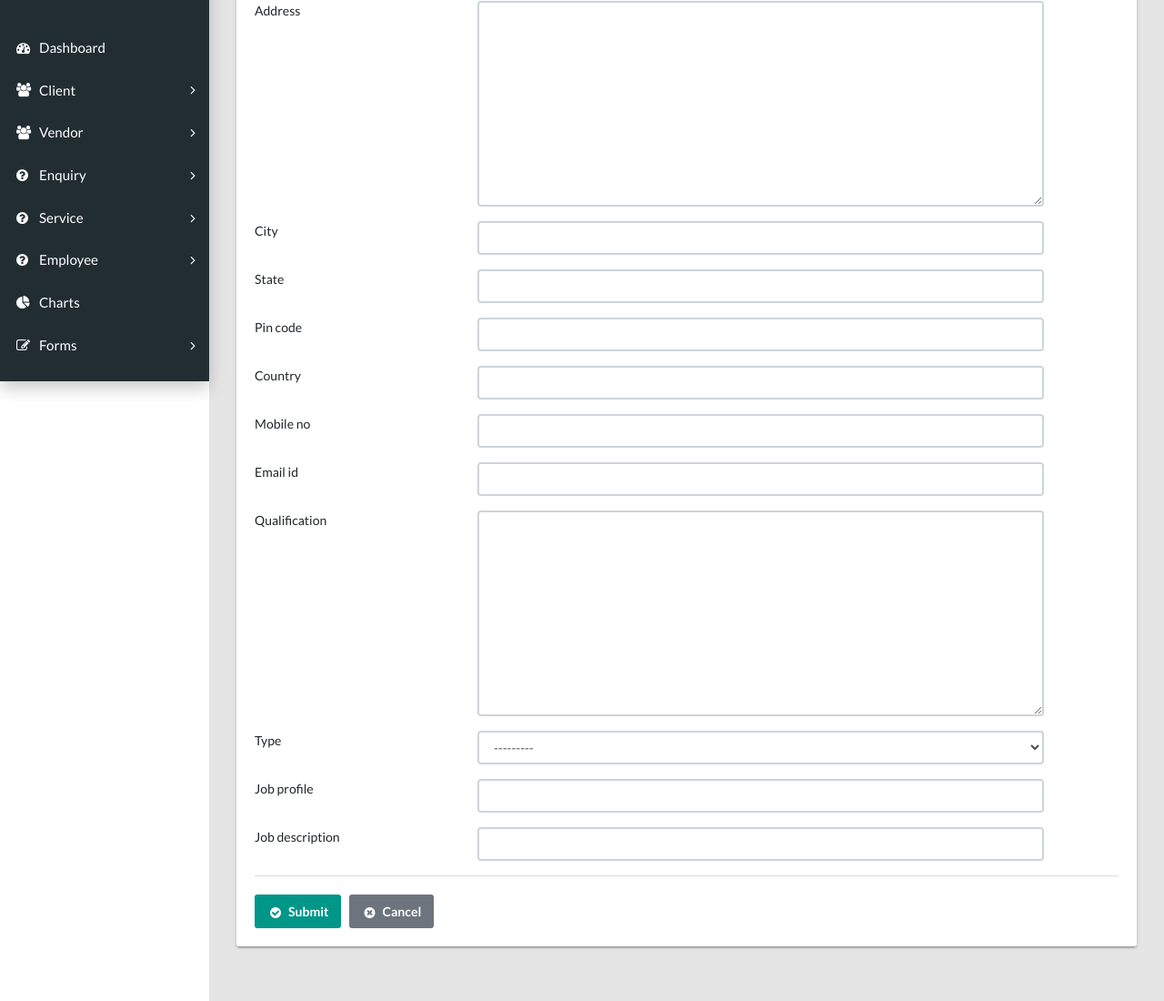
After one commit to manjot-baj/Stock-Management, a Django app: page /employee_form/ in a window 1280 px wide. The commit adds this page. Shown: the part 381-1481 px from the top of the page at 91% size. Run offline with Django 3.2, Linux system fonts and the light colour scheme; parts of the project's set-up code (start-up, migrations or seed data) failed here and were passed over; some libraries are stand-ins or nearby versions.

Commit message:
[added employee and service]

```diff
--- a/Stock_Management/SM/service.py
+++ b/Stock_Management/SM/service.py
@@ -12,7 +12,9 @@ def random_string():
 
 
 class ServiceType(BaseModel):
-    service_type = models.CharField(max_length=100, null=True, blank=True)
+    name = models.CharField(max_length=100, null=True, blank=True)
+    def __str__(self):
+        return self.name
 
 
 class Service(BaseModel):
--- a/Stock_Management/SMdashboard/forms.py
+++ b/Stock_Management/SMdashboard/forms.py
@@ -1,6 +1,6 @@
 import os
 from django import forms
-from SM import enquiry
+from SM import enquiry, employee_data, service
 
 
 class ClientForm(forms.Form):
@@ -63,3 +63,43 @@ class EnqueryForm(forms.ModelForm):
             'contact_no': forms.TextInput(attrs={'class': 'form-control'}),
             'email_id': forms.TextInput(attrs={'class': 'form-control'}),
         }
+
+class EmployeeForm(forms.ModelForm):
+    class Meta:
+        model = employee_data.Employee
+        fields = ['photo', 'join_date', 'name', 'address', 'city', 'state', 'pin_code', 'country', 'mobile_no', 'email_id',
+                  'qualification', 'type', 'job_profile', 'job_description',
+        ]
+        widgets = {
+            # 'photo': forms.ImageField(attrs={'class': 'form-control'}),
+            # 'join_date': forms.DateInput(attrs={'type': 'date'}),
+            'join_date': forms.widgets.DateInput(attrs={'type': 'date'}),
+            'name': forms.TextInput(attrs={'class': 'form-control'}),
+            'address': forms.Textarea(attrs={'class': 'form-control'}),
+            'city': forms.TextInput(attrs={'class': 'form-control'}),
+            'state': forms.TextInput(attrs={'class': 'form-control'}),
+            'pin_code': forms.TextInput(attrs={'class': 'form-control'}),
+            'country': forms.TextInput(attrs={'class': 'form-control'}),
+            'mobile_no': forms.TextInput(attrs={'class': 'form-control'}),
+            'email_id': forms.TextInput(attrs={'class': 'form-control'}),
+            'qualification': forms.Textarea(attrs={'class': 'form-control'}),
+            'type': forms.Select(attrs={'class': 'form-control'}),
+            'job_profile': forms.TextInput(attrs={'class': 'form-control'}),
+            'job_description': forms.TextInput(attrs={'class': 'form-control'}),
+        }
+
+class ServiceForm(forms.ModelForm):
+    class Meta:
+        model = service.Service
+        fields = [
+            'service_number', 'date', 'client', 'service_type', 'description', 'photo', 'status'
+        ]
+
+        widgets = {
+            'service_number': forms.TextInput(attrs={'class': 'form-control'}),
+            'date': forms.widgets.DateInput(attrs={'type': 'date'}),
+            'client': forms.Select(attrs={'class': 'form-control'}),
+            'service_type': forms.Select(attrs={'class': 'form-control'}),
+            'description': forms.Textarea(attrs={'class': 'form-control'}),
+            'status': forms.Select(attrs={'class': 'form-control'}),
+        }
--- a/Stock_Management/SMdashboard/templates/SMdashboard/base.html
+++ b/Stock_Management/SMdashboard/templates/SMdashboard/base.html
@@ -156,6 +156,26 @@
             </ul>
         </li>
 
+        <li class="treeview"><a class="app-menu__item" href="#" data-toggle="treeview">
+            <i class="app-menu__icon fa fa-question-circle" aria-hidden="true"></i><span class="app-menu__label">Service</span>
+            <i class="treeview-indicator fa fa-angle-right"></i></a>
+            <ul class="treeview-menu">
+                <li><a class="treeview-item" href="{% url 'service_form' %}"><i class="icon fa fa-circle-o"></i>
+                    Add Service</a></li>
+                <li><a class="treeview-item" href="{% url 'service' %}"><i class="icon fa fa-circle-o"></i>Services</a></li>
+            </ul>
+        </li>
+
+        <li class="treeview"><a class="app-menu__item" href="#" data-toggle="treeview">
+            <i class="app-menu__icon fa fa-question-circle" aria-hidden="true"></i><span class="app-menu__label">Employee</span>
+            <i class="treeview-indicator fa fa-angle-right"></i></a>
+            <ul class="treeview-menu">
+                <li><a class="treeview-item" href="{% url 'employee_form' %}"><i class="icon fa fa-circle-o"></i>
+                    Add Employee</a></li>
+                <li><a class="treeview-item" href="{% url 'employee' %}"><i class="icon fa fa-circle-o"></i>Employees</a></li>
+            </ul>
+        </li>
+
         <li><a class="app-menu__item" href="charts.html"><i class="app-menu__icon fa fa-pie-chart"></i><span
                 class="app-menu__label">Charts</span></a></li>
         <li class="treeview"><a class="app-menu__item" href="#" data-toggle="treeview"><i
--- /dev/null
+++ b/Stock_Management/SMdashboard/templates/SMdashboard/employee_form.html
@@ -0,0 +1,122 @@
+{% extends 'SMdashboard/base.html' %}
+{% load static %}
+{% block content %}
+{{ block.super }}
+<div class="app-title">
+    <div>
+        <h1><i class="fa fa-edit"></i> Employee Form</h1>
+        <p>Employee Form</p>
+    </div>
+</div>
+<div class="row">
+    <div class="col-md-12">
+        <div class="tile">
+            <h3 class="tile-title">Submit Enquiry</h3>
+            <div class="tile-body">
+                <form class="form-horizontal" action="" method="post" enctype="multipart/form-data">
+                    {% csrf_token %}
+                    <div class="form-group row">
+                        <label class="control-label col-md-3">{{employee.photo.label}}</label>
+                        <div class="col-md-8">
+                            {{employee.photo}}
+                        </div>
+                    </div>
+                    <div class="form-group row">
+                        <label class="control-label col-md-3">{{employee.join_date.label}}</label>
+                        <div class="col-md-8">
+                            {{employee.join_date}}
+                        </div>
+                    </div>
+                    <div class="form-group row">
+                        <label class="control-label col-md-3">{{employee.name.label}}</label>
+                        <div class="col-md-8">
+                            {{employee.name}}
+                        </div>
+                    </div>
+                    <div class="form-group row">
+                        <label class="control-label col-md-3">{{employee.address.label}}</label>
+                        <div class="col-md-8">
+                            {{employee.address}}
+                        </div>
+                    </div>
+
+                    <div class="form-group row">
+                        <label class="control-label col-md-3">{{employee.city.label}}</label>
+                        <div class="col-md-8">
+                            {{employee.city}}
+                        </div>
+                    </div>
+
+                    <div class="form-group row">
+                        <label class="control-label col-md-3">{{employee.state.label}}</label>
+                        <div class="col-md-8">
+                            {{employee.state}}
+                        </div>
+                    </div>
+                    <div class="form-group row">
+                        <label class="control-label col-md-3">{{employee.pin_code.label}}</label>
+                        <div class="col-md-8">
+                            {{employee.pin_code}}
+                        </div>
+                    </div>
+                    <div class="form-group row">
+                        <label class="control-label col-md-3">{{employee.country.label}}</label>
+                        <div class="col-md-8">
+                            {{employee.country}}
+                        </div>
+                    </div>
+                    <div class="form-group row">
+                        <label class="control-label col-md-3">{{employee.mobile_no.label}}</label>
+                        <div class="col-md-8">
+                            {{employee.mobile_no}}
+                        </div>
+                    </div>
+                    <div class="form-group row">
+                        <label class="control-label col-md-3">{{employee.email_id.label}}</label>
+                        <div class="col-md-8">
+                            {{employee.email_id}}
+                        </div>
+                    </div>
+                    <div class="form-group row">
+                        <label class="control-label col-md-3">{{employee.qualification.label}}</label>
+                        <div class="col-md-8">
+                            {{employee.qualification}}
+                        </div>
+                    </div>
+                    <div class="form-group row">
+                        <label class="control-label col-md-3">{{employee.type.label}}</label>
+                        <div class="col-md-8">
+                            {{employee.type}}
+                        </div>
+                    </div>
+                    <div class="form-group row">
+                        <label class="control-label col-md-3">{{employee.job_profile.label}}</label>
+                        <div class="col-md-8">
+                            {{employee.job_profile}}
+                        </div>
+                    </div>
+                    <div class="form-group row">
+                        <label class="control-label col-md-3">{{employee.job_description.label}}</label>
+                        <div class="col-md-8">
+                            {{employee.job_description}}
+                        </div>
+                    </div>
+
+                    <div class="tile-footer">
+                        <div class="row">
+                            <div class="col-md-8 col-md-offset-3">
+                                <button class="btn btn-primary" type="submit"><i
+                                        class="fa fa-fw fa-lg fa-check-circle"></i>Submit
+                                </button>&nbsp;&nbsp;&nbsp;<a class="btn btn-secondary" href="#"><i
+                                    class="fa fa-fw fa-lg fa-times-circle"></i>Cancel</a>
+                            </div>
+                        </div>
+                    </div>
+                </form>
+            </div>
+
+        </div>
+    </div>
+    <div class="clearix"></div>
+</div>
+{% endblock %}
--- a/Stock_Management/SMdashboard/urls.py
+++ b/Stock_Management/SMdashboard/urls.py
@@ -11,4 +11,8 @@ urlpatterns = [
                   path('new_vendor/', views.VendorView.as_view(), {'vendor_form': ''}, name="new_vendor"),
                   path('enquiry_form/', views.Enquiry.as_view(), {'enquiry_form': ''}, name="enquiry_form"),
                   path('enquiry/', views.Enquiry.as_view(), name="enquiry"),
+                  path('employee/', views.Employee.as_view(), name="employee"),
+                  path('employee_form/', views.Employee.as_view(), {'employee_form': ''}, name="employee_form"),
+                  path('service/', views.Service.as_view(), name="service"),
+                  path('service_form/', views.Service.as_view(), {'service_form': ''}, name="service_form"),
               ] + static(settings.MEDIA_URL, document_root=settings.MEDIA_ROOT)
--- a/Stock_Management/SMdashboard/views.py
+++ b/Stock_Management/SMdashboard/views.py
@@ -7,7 +7,7 @@ from django.views.generic import ListView, View
 from django.db.models import (Case, CharField, Count, DateTimeField,
                               ExpressionWrapper, F, FloatField, Func, Max, Min,
                               Prefetch, Q, Sum, Value, When, Subquery)
-from SM import enquiry
+from SM import enquiry, employee_data, service
 
 
 class Dashboard(View):
@@ -230,12 +230,12 @@ class VendorView(View):
 class Enquiry(View):
     from .forms import EnqueryForm
     form = EnqueryForm
-    dashboard_template = 'SMdashboard/dashboard.html'
+    # dashboard_template = 'SMdashboard/dashboard.html'
     enquiryForm_template = 'SMdashboard/enquiry_form.html'
     enquiryForm_table = 'SMdashboard/table-enquiry.html'
 
     model = enquiry.Enquiry
-    enquiry_tableTemplate = 'dashboard/table-enquiry.html'
+    # enquiry_tableTemplate = 'dashboard/table-enquiry.html'
 
     def get_data(self):
 
@@ -257,7 +257,7 @@ class Enquiry(View):
             return render(request, self.enquiryForm_template, {'enquiry': self.form()})
         data = self.get_data()
         print(data)
-        return render(request, self.enquiryForm_table, {'data': data})  # json.dumps(data)
+        return render(request, self.enquiryForm_table, {'data': data})
 
     def post(self, request, *args, **kwargs):
         form = self.EnqueryForm(request.POST)
@@ -287,3 +287,103 @@ class Enquiry(View):
             )
             return redirect(to='enquiry')
         return redirect(to='enquiry_form')
+
+
+class Employee(View):
+    from .forms import EmployeeForm
+    form = EmployeeForm
+
+    model = employee_data.Employee
+
+    # dashboard_template = 'SMdashboard/dashboard.html'
+    employeeForm_template = 'SMdashboard/employee_form.html'
+    employeeForm_table = 'SMdashboard/table-employee.html'
+
+    def get_data(self):
+        data = self.model.objects.all().values(
+            'photo', 'name', 'address', 'city', 'state', 'pin_code', 'country', 'mobile_no', 'email_id',
+            'qualification', 'type', 'job_profile', 'job_description', 'pk',
+        ).annotate(
+            date=ExpressionWrapper(Func(F('join_date'), Value("DD/MM/YYYY"), function='TO_CHAR'),
+                                   output_field=CharField()),
+        ).order_by("-date")
+        return list(data)
+
+    def get(self, request, *args, **kwargs):
+        if 'employee_form' in kwargs:
+            return render(request, self.employeeForm_template, {'employee': self.form()})
+        data = self.get_data()
+        print(data)
+        return render(request, self.employeeForm_table, {'data': data})
+
+    def post(self, request, *args, **kwargs):
+        form = self.EmployeeForm(request.POST, request.FILES,)
+        print(form.is_valid)
+        print(form)
+        if form.is_valid():
+            photo = form.cleaned_data.get('photo')
+            join_date = form.cleaned_data.get('join_date')
+            name = form.cleaned_data.get('name')
+            address = form.cleaned_data.get('address')
+            city = form.cleaned_data.get('city')
+            state = form.cleaned_data.get('state')
+            pin_code = form.cleaned_data.get('pin_code')
+            country = form.cleaned_data.get('country')
+            mobile_no = form.cleaned_data.get('mobile_no')
+            email_id = form.cleaned_data.get('email_id')
+            qualification = form.cleaned_data.get('qualification')
+            type = form.cleaned_data.get('type')
+            job_profile = form.cleaned_data.get('job_profile')
+            job_description = form.cleaned_data.get('job_description')
+
+            employee_data.Employee.objects.create(
+                photo=photo, join_date=join_date, name=name, address=address, city=city, state=state, pin_code=pin_code,
+                country=country, mobile_no=mobile_no, email_id=email_id, qualification=qualification, type=type,
+                job_profile=job_profile, job_description=job_description,
+            )
+            return redirect(to="employee")
+        return redirect(to="employee_form")
+
+class Service(View):
+    from .forms import ServiceForm
+    form = ServiceForm
+    model = service.Service
+
+    serviceForm_template = 'SMdashboard/service_form.html'
+    serviceForm_table = 'SMdashboard/table-service.html'
+
+    def get_data(self):
+        data = self.model.objects.all().values(
+            'service_number', 'description', 'photo', 'status', 'pk'
+        ).annotate(
+            service_client=F('client__name'),
+            service=F('service_type__name'),
+            service_date=ExpressionWrapper(Func(F('date'), Value("DD/MM/YYYY"), function='TO_CHAR'),
+                                   output_field=CharField()),
+        ).order_by("-service_date")
+        return list(data)
+
+    def get(self, request, *args, **kwargs):
+        if 'service_form' in kwargs:
+            return render(request, self.serviceForm_template, {'service': self.form()})
+        data = self.get_data()
+        print(data)
+        return render(request, self.serviceForm_table, {'data': data})
+
+    def post(self, request, *args, **kwargs):
+        form = self.ServiceForm(request.POST, request.FILES,)
+        print(form.is_valid())
+        if form.is_valid():
+            service_number = form.cleaned_data.get('service_number')
+            date = form.cleaned_data.get('date')
+            client = form.cleaned_data.get('client')
+            service_type = form.cleaned_data.get('service_type')
+            description = form.cleaned_data.get('service_type')
+            photo = form.cleaned_data.get('photo')
+            status = form.cleaned_data.get('status')
+            service.Service.objects.create(
+                service_number=service_number, date=date, client=client, service_type=service_type,
+                description=description, photo=photo, status=status
+            )
+            return redirect(to="service")
+        return redirect(to="service_form")
```
Also changed, not shown: Stock_Management/SMdashboard/templates/SMdashboard/service_form.html (added, +80 -0 lines), Stock_Management/SMdashboard/templates/SMdashboard/table-employee.html (added, +74 -0 lines), Stock_Management/SMdashboard/templates/SMdashboard/table-service.html (added, +73 -0 lines).
